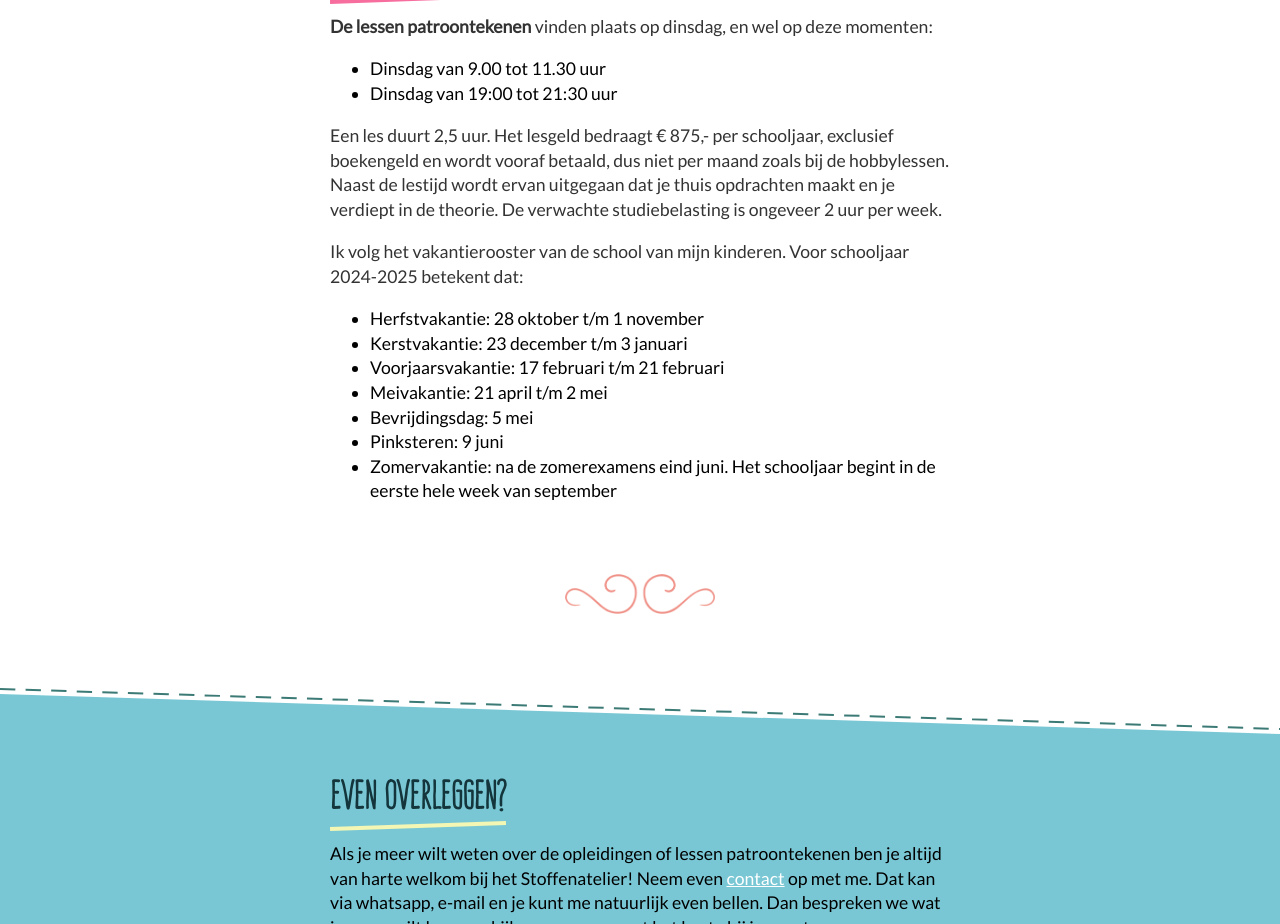
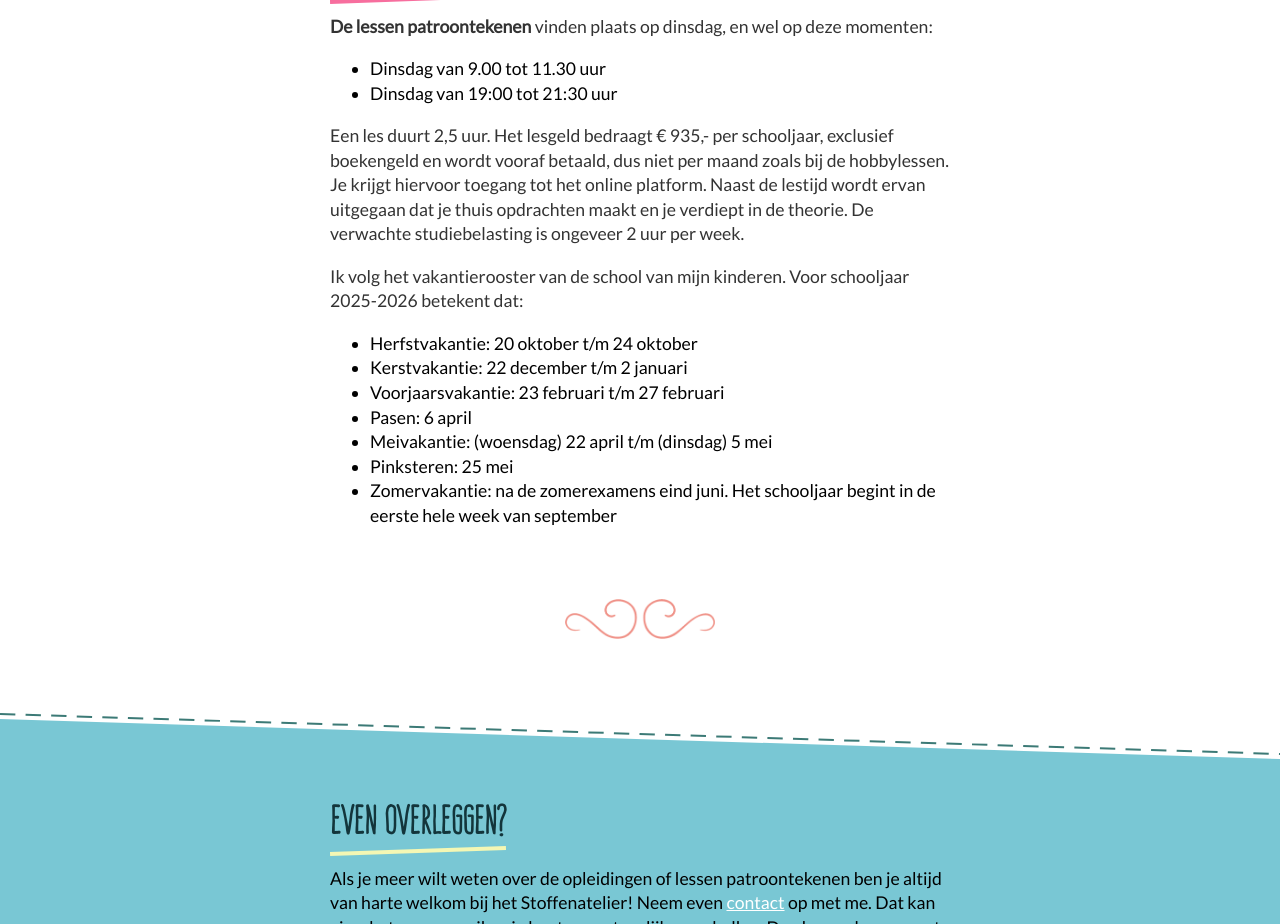
Before and after one commit to mrtnkl/hetstoffenatelier, a plain HTML site: page patroontekenen/index.html in a window 1280 px wide. Shown: the part 2588-3512 px from the top of the page. Drawn offline with Linux system fonts and the light colour scheme.

Commit message:
Tijden en bedragen aangepast voor 2025-2026

```diff
--- a/patroontekenen/index.html
+++ b/patroontekenen/index.html
@@ -79,18 +79,18 @@
               <li>Dinsdag van 19:00 tot 21:30 uur</li>
             </ul>
             <p>
-              Een les duurt 2,5 uur. Het lesgeld bedraagt € 875,- per schooljaar, exclusief boekengeld en wordt vooraf betaald, dus niet per maand zoals bij de hobbylessen. Naast de lestijd wordt ervan uitgegaan dat je thuis opdrachten maakt en je verdiept in de theorie. De verwachte studiebelasting is ongeveer 2 uur per week.
+              Een les duurt 2,5 uur. Het lesgeld bedraagt € 935,- per schooljaar, exclusief boekengeld en wordt vooraf betaald, dus niet per maand zoals bij de hobbylessen. Je krijgt hiervoor toegang tot het online platform. Naast de lestijd wordt ervan uitgegaan dat je thuis opdrachten maakt en je verdiept in de theorie. De verwachte studiebelasting is ongeveer 2 uur per week.
             </p>
             <p>
-              Ik volg het vakantierooster van de school van mijn kinderen. Voor schooljaar 2024-2025 betekent dat:
+              Ik volg het vakantierooster van de school van mijn kinderen. Voor schooljaar 2025-2026 betekent dat:
             </p>
             <ul>
-              <li>Herfstvakantie: 28 oktober t/m 1 november</li>
-              <li>Kerstvakantie: 23 december t/m 3 januari</li>
-              <li>Voorjaarsvakantie: 17 februari t/m 21 februari</li>
-              <li>Meivakantie: 21 april t/m 2 mei</li>
-              <li>Bevrijdingsdag: 5 mei</li>
-              <li>Pinksteren: 9 juni</li>
+              <li>Herfstvakantie: 20 oktober t/m 24 oktober</li>
+              <li>Kerstvakantie: 22 december t/m 2 januari</li>
+              <li>Voorjaarsvakantie: 23 februari t/m 27 februari</li>
+              <li>Pasen: 6 april</li>
+              <li>Meivakantie: (woensdag) 22 april t/m (dinsdag) 5 mei</li>
+              <li>Pinksteren: 25 mei</li>
               <li>Zomervakantie: na de zomerexamens eind juni. Het schooljaar begint in de eerste hele week van september</li>
             </ul>
             <div class="icon icon-friemeltje"></div>
```
Also changed, not shown: index.html (+7 -7 lines), opleidingen/index.html (+8 -8 lines).
